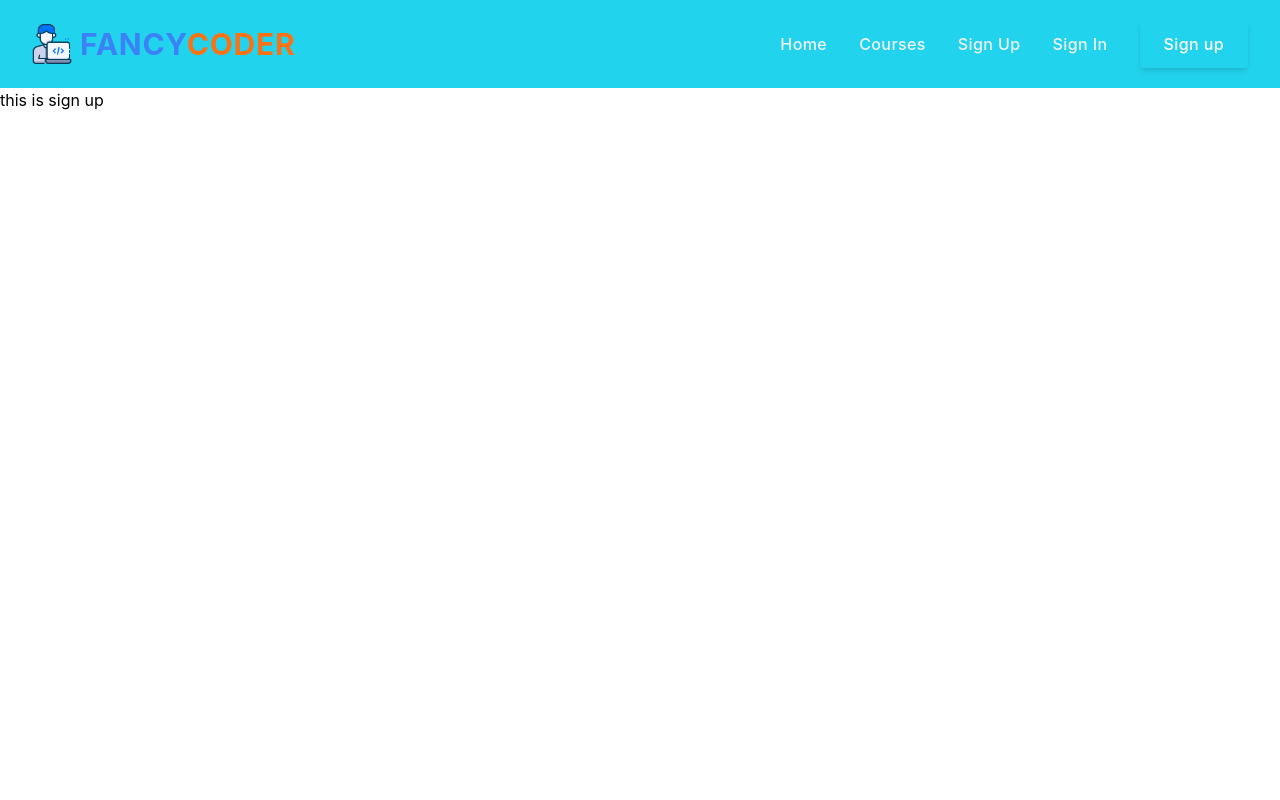
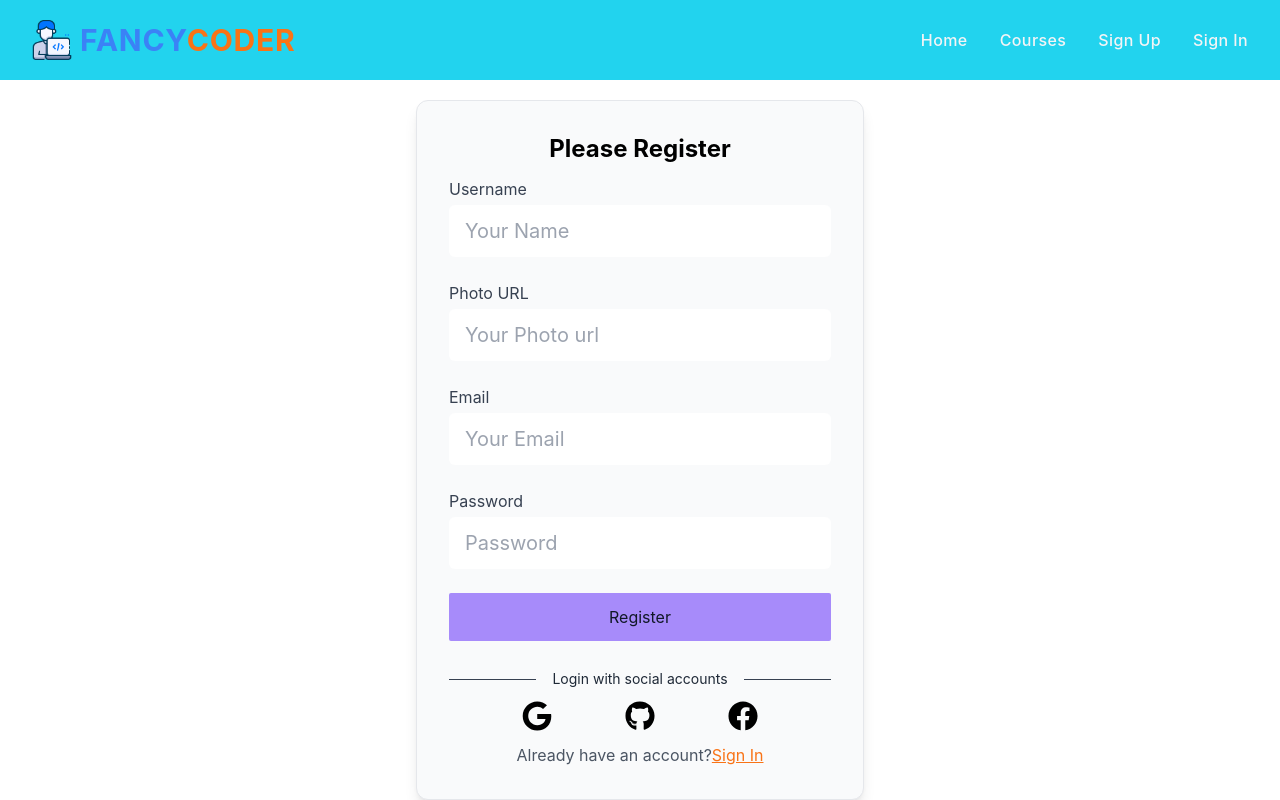
Before and after one commit to ThisIsKhalid/fancy-coder-client-site, a React (Create React App) app: page /signup in a window 1280 px wide. Built offline with nearby package versions, Linux system fonts and the light colour scheme.

Commit message:
added sign in , sign up, install firebase

```diff
--- a/package.json
+++ b/package.json
@@ -6,6 +6,7 @@
     "@testing-library/jest-dom": "^5.16.5",
     "@testing-library/react": "^13.4.0",
     "@testing-library/user-event": "^13.5.0",
+    "firebase": "^9.12.1",
     "lottie-react": "^2.3.1",
     "react": "^18.2.0",
     "react-dom": "^18.2.0",
--- a/src/Pages/Login/SignIn.js
+++ b/src/Pages/Login/SignIn.js
@@ -1,10 +1,76 @@
 import React from 'react';
+import { FaFacebook, FaGithub, FaGoogle } from 'react-icons/fa';
+import { Link } from 'react-router-dom';
 
 const SignIn = () => {
     return (
-        <div>
-            <h1>this si sign in</h1>
+      <div className="w-full max-w-md p-8 space-y-3 rounded-xl bg-gray-50 shadow-lg mt-5 border border-gray-200 mx-auto">
+        <h1 className="text-2xl font-bold text-center">Login</h1>
+        <form
+
+          className="space-y-6 ng-untouched ng-pristine ng-valid"
+        >
+          <div className="space-y-1">
+            <label htmlFor="email" className="block text-gray-700">
+              Email
+            </label>
+            <input
+              required
+              type="email"
+              name="email"
+              id="email"
+              placeholder="Your Email"
+              className="w-full px-4 py-3 rounded-md text-gray-800 text-xl "
+            />
+          </div>
+          <div className="space-y-1">
+            <label htmlFor="password" className="block text-gray-700">
+              Password
+            </label>
+            <input
+              required
+              type="password"
+              name="password"
+              id="password"
+              placeholder="Your Password"
+              className="w-full px-4 py-3 rounded-md text-gray-800 text-xl"
+            />
+            <div className="flex justify-end text-xs text-gray-800">
+              <a rel="noopener noreferrer" href="/">
+                Forgot Password?
+              </a>
+            </div>
+          </div>
+          <button className="block w-full p-3 text-center rounded-sm text-gray-900 bg-violet-400 hover:bg-violet-600">
+            Log in
+          </button>
+        </form>
+        <div className="flex items-center pt-4 space-x-1">
+          <div className="flex-1 h-px sm:w-16 bg-gray-700"></div>
+          <p className="px-3 text-sm text-gray-800">
+            Login with social accounts
+          </p>
+          <div className="flex-1 h-px sm:w-16 bg-gray-700"></div>
         </div>
+        <div className="flex flex-row justify-evenly">
+          <button  className="text-3xl">
+            <FaGoogle></FaGoogle>
+          </button>
+          <button className="text-3xl">
+            <FaGithub></FaGithub>
+          </button>
+          <button  className="text-3xl">
+            <FaFacebook></FaFacebook>
+          </button>
+        </div>
+
+        <p className="text-center sm:px-6 text-gray-600">
+          Don't have an account?
+          <Link to="/register" className="underline text-orange-500">
+            Register
+          </Link>
+        </p>
+      </div>
     );
 };
 
--- a/src/Pages/Login/SignUp.js
+++ b/src/Pages/Login/SignUp.js
@@ -1,11 +1,107 @@
-import React from 'react';
+import React from "react";
+import { FaFacebook, FaGithub, FaGoogle } from "react-icons/fa";
+import { Link } from "react-router-dom";
 
 const SignUp = () => {
-    return (
-        <div>
-            <h1>this is sign up</h1>
+
+  const handleSignUp = (event) => {
+    event.preventDefault();
+
+    const form = event.target;
+    const name = form.name.value;
+    const photoURL = form.photoURL.value;
+    const email = form.email.value;
+    const password = form.password.value;
+
+    console.log(name, photoURL, email, password);
+  };
+
+  return (
+    <div className="w-full max-w-md p-8 space-y-3 rounded-xl bg-gray-50 shadow-lg mt-5 border border-gray-200 mx-auto">
+      <h1 className="text-2xl font-bold text-center">Please Register</h1>
+      <form
+        onSubmit={handleSignUp}
+        className="space-y-6 ng-untouched ng-pristine ng-valid"
+      >
+        <div className="space-y-1">
+          <label htmlFor="username" className="block text-gray-700">
+            Username
+          </label>
+          <input
+            type="text"
+            name="name"
+            id="username"
+            placeholder="Your Name"
+            className="w-full px-4 py-3 rounded-md text-gray-800 text-xl "
+          />
         </div>
-    );
+        <div className="space-y-1">
+          <label htmlFor="photo" className="block text-gray-700">
+            Photo URL
+          </label>
+          <input
+            type="photo"
+            name="photoURL"
+            id="photo"
+            placeholder="Your Photo url"
+            className="w-full px-4 py-3 rounded-md text-gray-800 text-xl "
+          />
+        </div>
+        <div className="space-y-1">
+          <label htmlFor="email" className="block text-gray-700">
+            Email
+          </label>
+          <input
+            required
+            type="email"
+            name="email"
+            id="email"
+            placeholder="Your Email"
+            className="w-full px-4 py-3 rounded-md text-gray-800 text-xl "
+          />
+        </div>
+        <div className="space-y-1">
+          <label htmlFor="password" className="block text-gray-700">
+            Password
+          </label>
+          <input
+            required
+            type="password"
+            name="password"
+            id="password"
+            placeholder="Password"
+            className="w-full px-4 py-3 rounded-md text-gray-800 text-xl"
+          />
+        </div>
+        <button className="block w-full p-3 text-center rounded-sm text-gray-900 bg-violet-400 hover:bg-violet-600">
+          Register
+        </button>
+      </form>
+      <div className="flex items-center pt-4 space-x-1">
+        <div className="flex-1 h-px sm:w-16 bg-gray-700"></div>
+        <p className="px-3 text-sm text-gray-800">Login with social accounts</p>
+        <div className="flex-1 h-px sm:w-16 bg-gray-700"></div>
+      </div>
+      <div className="flex flex-row justify-evenly">
+        <button className="text-3xl">
+          <FaGoogle></FaGoogle>
+        </button>
+        <button className="text-3xl">
+          <FaGithub></FaGithub>
+        </button>
+        <button className="text-3xl">
+          <FaFacebook></FaFacebook>
+        </button>
+      </div>
+
+      <p className="text-center sm:px-6 text-gray-600">
+        Already have an account?
+        <Link to="/signin" className="underline text-orange-500">
+          Sign In
+        </Link>
+      </p>
+    </div>
+  );
 };
 
 export default SignUp;
--- a/src/Pages/Shared/Header.js
+++ b/src/Pages/Shared/Header.js
@@ -59,16 +59,6 @@ const Header = () => {
                   className="font-medium tracking-wide text-gray-100 transition-colors duration-200 hover:text-teal-accent-400"
                 >
                   Sign In
-                </Link>
-              </li>
-              <li>
-                <Link
-                  to="/"
-                  className="inline-flex items-center justify-center h-12 px-6 font-medium tracking-wide text-white transition duration-200 rounded shadow-md bg-deep-purple-accent-400 hover:bg-deep-purple-accent-700 focus:shadow-outline focus:outline-none"
-                  aria-label="Sign up"
-                  title="Sign up"
-                >
-                  Sign up
                 </Link>
               </li>
             </ul>
--- /dev/null
+++ b/src/firebase/firebase.config.js
@@ -0,0 +1,20 @@
+// Import the functions you need from the SDKs you need
+import { initializeApp } from "firebase/app";
+// TODO: Add SDKs for Firebase products that you want to use
+// https://firebase.google.com/docs/web/setup#available-libraries
+
+// Your web app's Firebase configuration
+const firebaseConfig = {
+  apiKey: "AIzaSyD3Z-A2GeeV0KXSYcbNOm0qB8KrXP-UIAI",
+  authDomain: "fancy-coder-2cf01.firebaseapp.com",
+  projectId: "fancy-coder-2cf01",
+  storageBucket: "fancy-coder-2cf01.appspot.com",
+  messagingSenderId: "793152101148",
+  appId: "1:793152101148:web:50a1caba764a58a536f8d9",
+};
+
+// Initialize Firebase
+const app = initializeApp(firebaseConfig);
+
+
+export default app;
--- a/src/routes/routes.js
+++ b/src/routes/routes.js
@@ -21,10 +21,6 @@ export const router = createBrowserRouter([
         element: <Home></Home>,
       },
       {
-        path: "/courses",
-        element: <Courses></Courses>,
-      },
-      {
         path: "/courses/:id",
         element: <Courses></Courses>,
         loader: ({ params }) => fetch(`http://localhost:5000/courses/${params.id}`),
```
Also changed, not shown: 1 other file (tests, documents, lock files or other folders).
